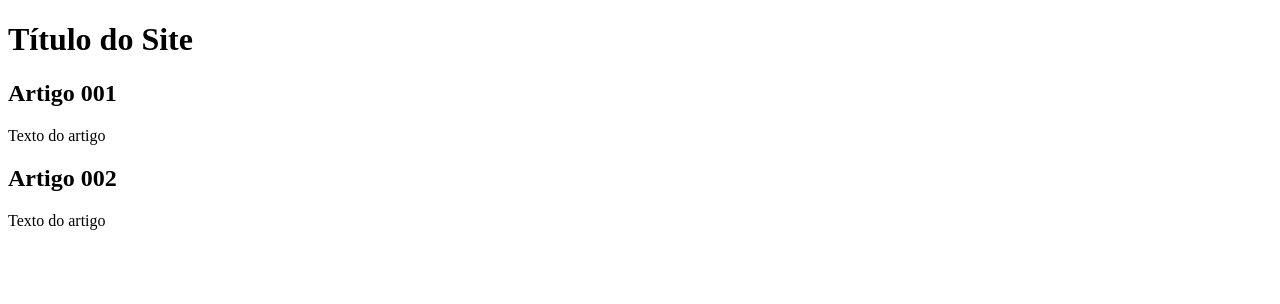
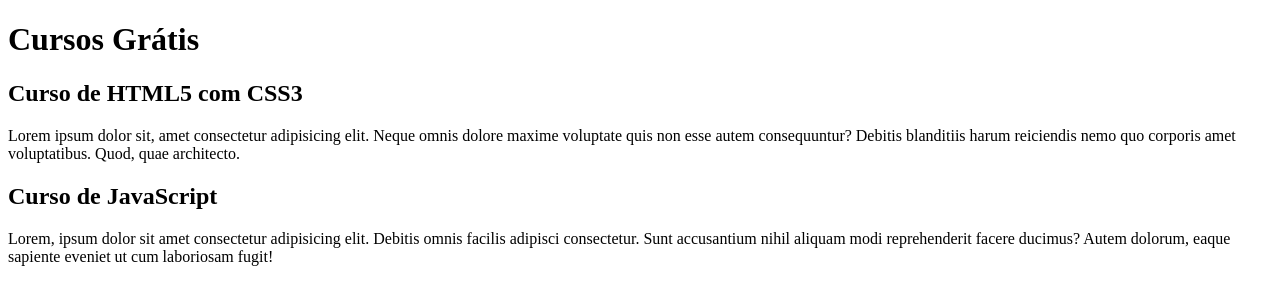
Before and after one commit to wagnerdiogo/Projeto-site, a plain HTML site: page index.html in a window 1280 px wide. Drawn offline with Linux system fonts and the light colour scheme.

Commit message:
Comecei a escrever o conteúdo

```diff
--- a/index.html
+++ b/index.html
@@ -9,15 +9,15 @@
 <body>
     <main>
         <header>
-            <h1>Título do Site</h1>
+            <h1>Cursos Grátis</h1>
         </header>
         <article>
-            <h2>Artigo 001</h2>
-            <p>Texto do artigo</p>
+            <h2>Curso de HTML5 com CSS3</h2>
+            <p>Lorem ipsum dolor sit, amet consectetur adipisicing elit. Neque omnis dolore maxime voluptate quis non esse autem consequuntur? Debitis blanditiis harum reiciendis nemo quo corporis amet voluptatibus. Quod, quae architecto.</p>
         </article>
         <article>
-            <h2>Artigo 002</h2>
-            <p>Texto do artigo</p>
+            <h2>Curso de JavaScript</h2>
+            <p>Lorem, ipsum dolor sit amet consectetur adipisicing elit. Debitis omnis facilis adipisci consectetur. Sunt accusantium nihil aliquam modi reprehenderit facere ducimus? Autem dolorum, eaque sapiente eveniet ut cum laboriosam fugit!</p>
         </article>
 
     </main>
```
